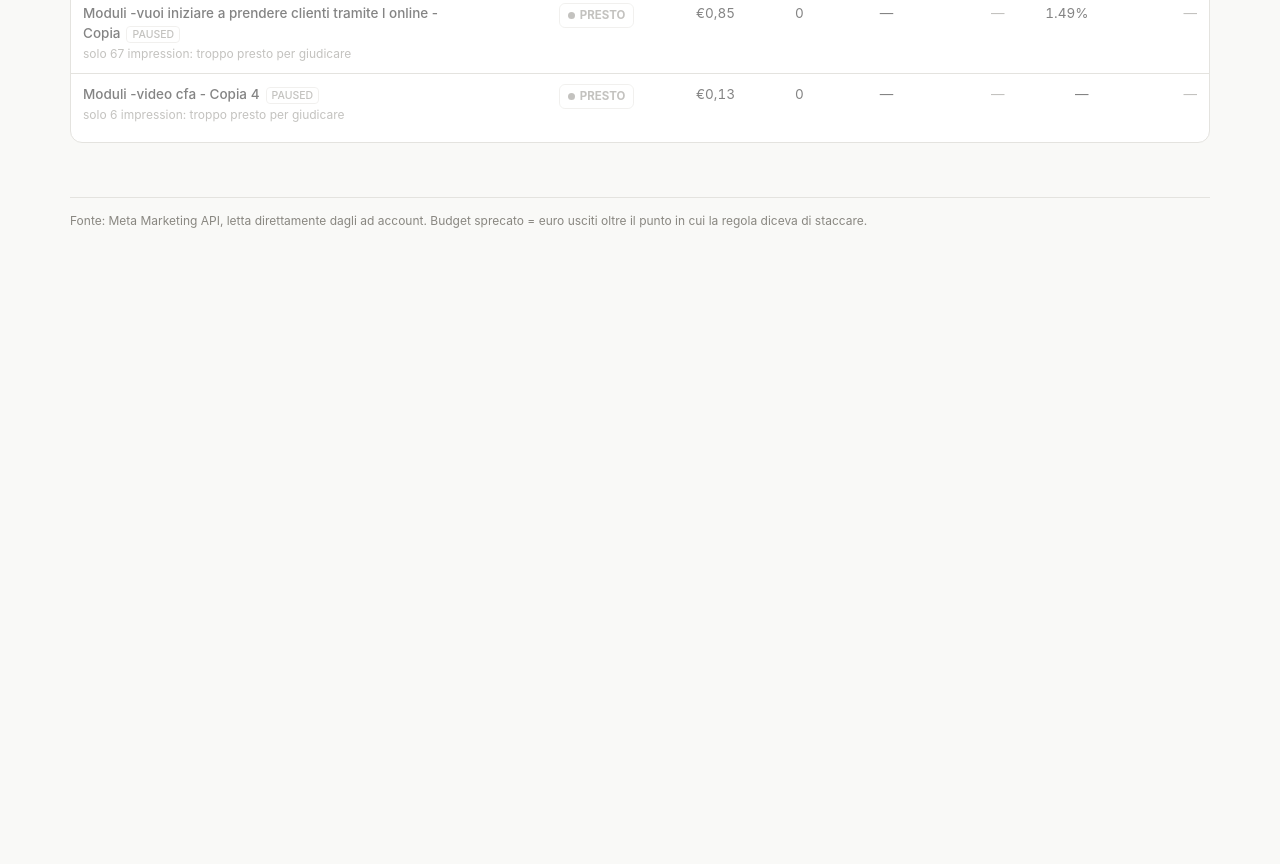
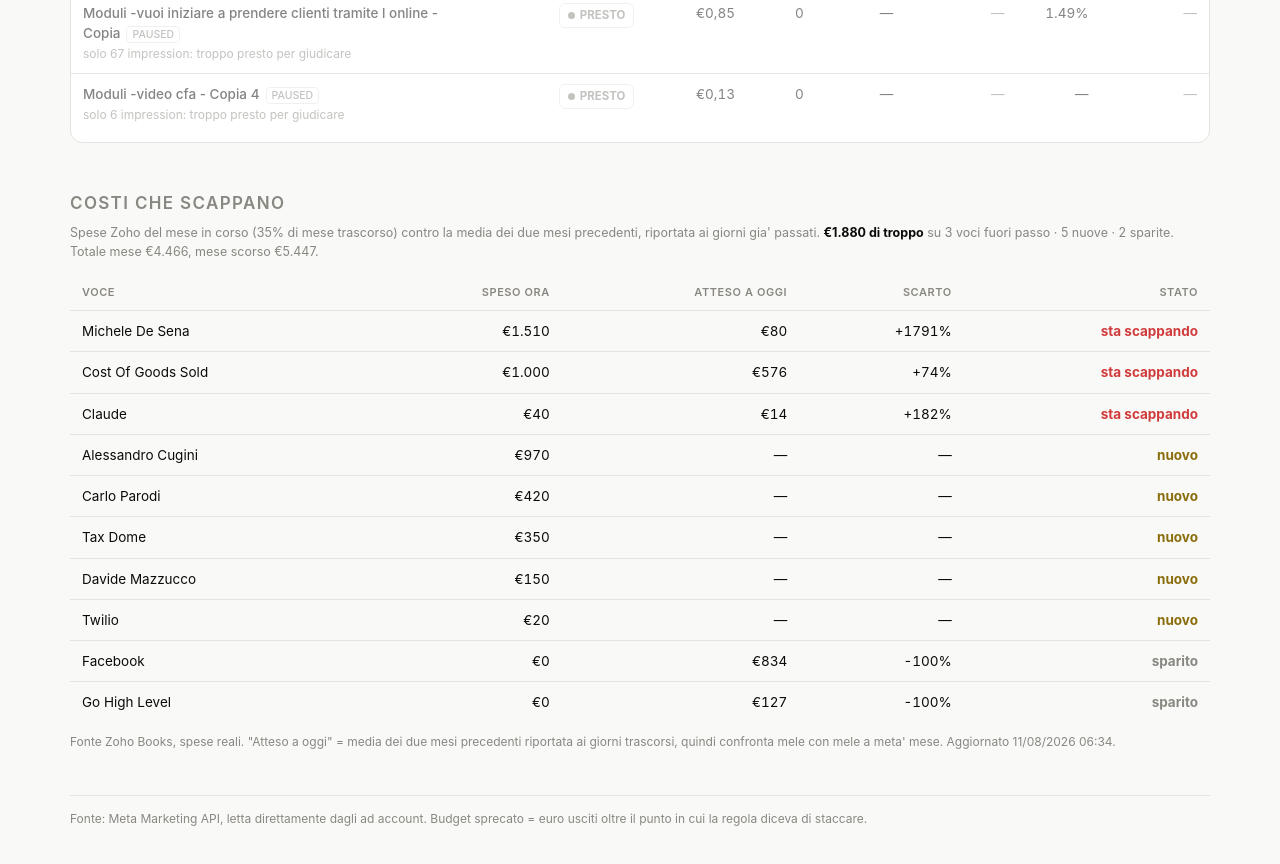
Before and after one commit to francescolabriola1011-star/ads-cockpit, a plain HTML site: page docs/aea/index.html in a window 1280 px wide. Shown: the part 9455-10319 px from the top of the page. Before the commit the page ends 9765 px from the top, so only its background shows below. Drawn offline with Linux system fonts and the light colour scheme.

Commit message:
costi che scappano nella dashboard ads di casa

```diff
--- /dev/null
+++ b/docs/aea/costi.json
@@ -0,0 +1,93 @@
+{
+ "generato": "11/08/2026 06:34",
+ "quota_mese": 35,
+ "totale_corrente": 4466,
+ "totale_m1": 5447,
+ "totale_m2": 1407,
+ "voci": [
+  {
+   "voce": "Michele De Sena",
+   "mese_corrente": 1510,
+   "media_precedenti": 225,
+   "atteso_a_oggi": 80,
+   "variazione": 1791,
+   "stato": "scappato"
+  },
+  {
+   "voce": "Cost Of Goods Sold",
+   "mese_corrente": 1000,
+   "media_precedenti": 1622,
+   "atteso_a_oggi": 576,
+   "variazione": 74,
+   "stato": "scappato"
+  },
+  {
+   "voce": "Claude",
+   "mese_corrente": 40,
+   "media_precedenti": 40,
+   "atteso_a_oggi": 14,
+   "variazione": 182,
+   "stato": "scappato"
+  },
+  {
+   "voce": "Alessandro Cugini",
+   "mese_corrente": 970,
+   "media_precedenti": null,
+   "atteso_a_oggi": null,
+   "variazione": null,
+   "stato": "nuovo"
+  },
+  {
+   "voce": "Carlo Parodi",
+   "mese_corrente": 420,
+   "media_precedenti": null,
+   "atteso_a_oggi": null,
+   "variazione": null,
+   "stato": "nuovo"
+  },
+  {
+   "voce": "Tax Dome",
+   "mese_corrente": 350,
+   "media_precedenti": null,
+   "atteso_a_oggi": null,
+   "variazione": null,
+   "stato": "nuovo"
+  },
+  {
+   "voce": "Davide Mazzucco",
+   "mese_corrente": 150,
+   "media_precedenti": null,
+   "atteso_a_oggi": null,
+   "variazione": null,
+   "stato": "nuovo"
+  },
+  {
+   "voce": "Twilio",
+   "mese_corrente": 20,
+   "media_precedenti": null,
+   "atteso_a_oggi": null,
+   "variazione": null,
+   "stato": "nuovo"
+  },
+  {
+   "voce": "Facebook",
+   "mese_corrente": 0,
+   "media_precedenti": 2350,
+   "atteso_a_oggi": 834,
+   "variazione": -100,
+   "stato": "sparito"
+  },
+  {
+   "voce": "Go High Level",
+   "mese_corrente": 0,
+   "media_precedenti": 358,
+   "atteso_a_oggi": 127,
+   "variazione": -100,
+   "stato": "sparito"
+  }
+ ],
+ "extra_del_mese": 1880,
+ "n_scappati": 3,
+ "n_nuovi": 5,
+ "n_spariti": 2
+}
--- a/docs/aea/index.html
+++ b/docs/aea/index.html
@@ -159,6 +159,12 @@
   </div>
   <div id="clienti"></div>
   <div class="fermi" id="fermi"></div>
+
+  <!-- COSTI CHE SCAPPANO — compare solo dove esiste costi.json (la dashboard di
+       casa AEA). Stessa domanda delle ads, sull'altro lato: dove escono soldi
+       che non dovrebbero. Dati da motore/costi_che_scappano.py (Zoho Books). -->
+  <section id="costi" hidden></section>
+  <style>#costi .num{text-align:right;font-variant-numeric:tabular-nums}</style>
 
   <footer id="foot"></footer>
 </div>
@@ -456,6 +462,40 @@
   const p = prompt("Passphrase per vedere i nomi veri di clienti e campagne:");
   if (p) unlock(p, false);
 });
+
+/* ---------- COSTI CHE SCAPPANO ---------- */
+const COSTI_COL = {scappato:"var(--crit)", nuovo:"var(--accent)", sparito:"var(--muted)", stabile:"var(--good)"};
+const COSTI_LAB = {scappato:"sta scappando", nuovo:"nuovo", sparito:"sparito", stabile:"stabile"};
+fetch("costi.json", {cache:"no-store"}).then(r => r.ok ? r.json() : null).then(d => {
+  if (!d || !d.voci) return;
+  const el = document.getElementById("costi");
+  const righe = d.voci.slice(0,20).map(v => `<tr>
+      <td>${v.voce}</td>
+      <td class="num">${eur0(v.mese_corrente)}</td>
+      <td class="num">${v.atteso_a_oggi == null ? "—" : eur0(v.atteso_a_oggi)}</td>
+      <td class="num">${v.variazione == null ? "—" : (v.variazione > 0 ? "+" : "") + v.variazione + "%"}</td>
+      <td style="color:${COSTI_COL[v.stato]};font-weight:650">${COSTI_LAB[v.stato]}</td>
+    </tr>`).join("");
+  el.innerHTML = `
+    <h2 style="font-size:17px;margin:38px 0 6px">Costi che scappano</h2>
+    <p style="font-size:12.5px;color:var(--muted);line-height:1.55;margin:0 0 12px">
+      Spese Zoho del mese in corso (${d.quota_mese}% di mese trascorso) contro la media dei due mesi
+      precedenti, riportata ai giorni gia' passati.
+      <b style="color:var(--ink)">${eur0(d.extra_del_mese)} di troppo</b> su ${d.n_scappati} voci fuori passo ·
+      ${d.n_nuovi} nuove · ${d.n_spariti} sparite. Totale mese ${eur0(d.totale_corrente)},
+      mese scorso ${eur0(d.totale_m1)}.
+    </p>
+    <table>
+      <thead><tr><th>Voce</th><th class="num">Speso ora</th><th class="num">Atteso a oggi</th>
+      <th class="num">Scarto</th><th>Stato</th></tr></thead>
+      <tbody>${righe || '<tr><td colspan="5">Nessun costo sopra la soglia.</td></tr>'}</tbody>
+    </table>
+    <p style="font-size:12px;color:var(--muted);margin-top:10px">
+      Fonte Zoho Books, spese reali. "Atteso a oggi" = media dei due mesi precedenti riportata
+      ai giorni trascorsi, quindi confronta mele con mele a meta' mese. Aggiornato ${d.generato}.
+    </p>`;
+  el.hidden = false;
+}).catch(() => {});
 </script>
 </body>
 </html>
```
Also changed, not shown: docs/index.html (+40 -0 lines).
